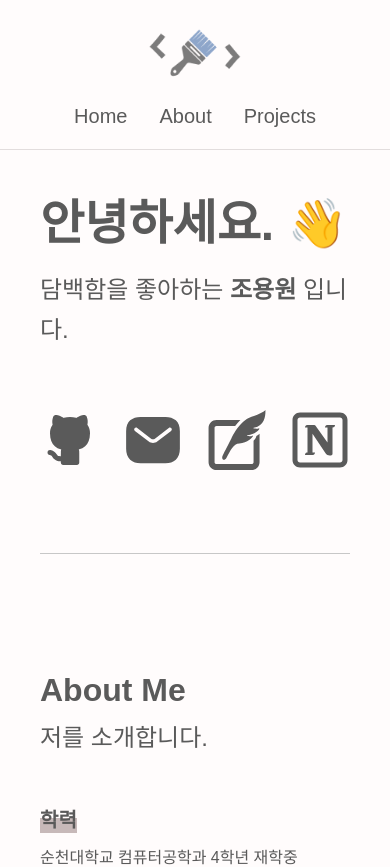
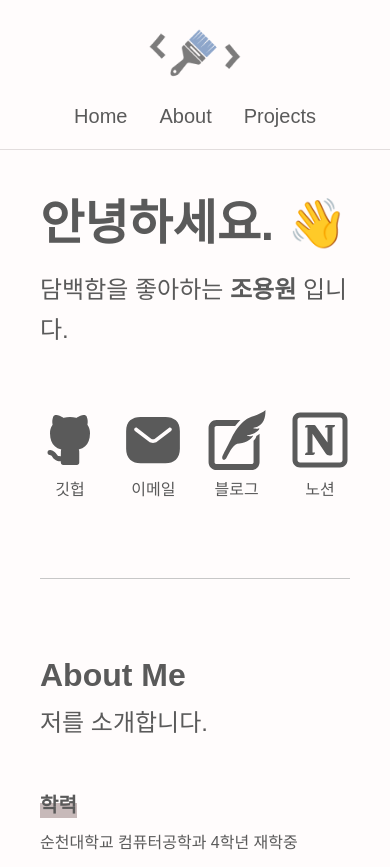
Before and after one commit to nyongone/nyongportfolio-v2, a React (Vite) app: page / in a window 390 px wide. Shown: the top 867 px of the page. Built offline with nearby package versions, Linux system fonts and the light colour scheme; a web font is replaced by a local one.

Commit message:
chore: modify section2 padding, add link hover event - section2 padding: all 0px; - link hover event: desktop: show alt when hover, mobile: show alt whenever

```diff
--- a/src/App.tsx
+++ b/src/App.tsx
@@ -45,17 +45,17 @@ const App = () => {
             target="_blank"
             rel="noreferrer"
           >
-            <Section1.Links.Item>
+            <Section1.Links.Item alt="깃헙">
               <GithubIcon />
             </Section1.Links.Item>
           </a>
           <a href="mailto:auau3@kakao.com">
-            <Section1.Links.Item>
+            <Section1.Links.Item alt="이메일">
               <EmailIcon />
             </Section1.Links.Item>
           </a>
           <a href="https://nyong.world/">
-            <Section1.Links.Item>
+            <Section1.Links.Item alt="블로그">
               <BlogIcon />
             </Section1.Links.Item>
           </a>
@@ -64,7 +64,7 @@ const App = () => {
             target="_blank"
             rel="noreferrer"
           >
-            <Section1.Links.Item>
+            <Section1.Links.Item alt="노션">
               <NotionIcon />
             </Section1.Links.Item>
           </a>
@@ -254,12 +254,35 @@ const Section1 = {
       height: auto;
       padding-top: 60px;
     `,
-    Item: styled.li`
+    Item: styled.li<{ alt: string }>`
+      position: relative;
+      display: flex;
+      flex-direction: column;
+      justify-content: flex-start;
+      align-items: center;
+      gap: 12px;
       width: auto;
       height: auto;
       & > svg {
         width: 60px;
         height: 60px;
+      }
+      @media screen and (min-width: 768px) {
+        &:hover {
+          &:after {
+            position: absolute;
+            bottom: -28px;
+            display: block;
+            content: ${({ alt }) => alt && `"${alt}"`};
+            text-align: center;
+          }
+        }
+      }
+      @media screen and (max-width: 767px) {
+        &:after {
+          content: ${({ alt }) => alt && `"${alt}"`};
+          text-align: center;
+        }
       }
     `,
   },
@@ -271,7 +294,7 @@ const Section2 = {
     height: 100%;
     padding: 40px 0;
     @media screen and (max-width: 767px) {
-      padding-bottom: 0;
+      padding: 0;
     }
   `,
   Title: styled.h1`
```
